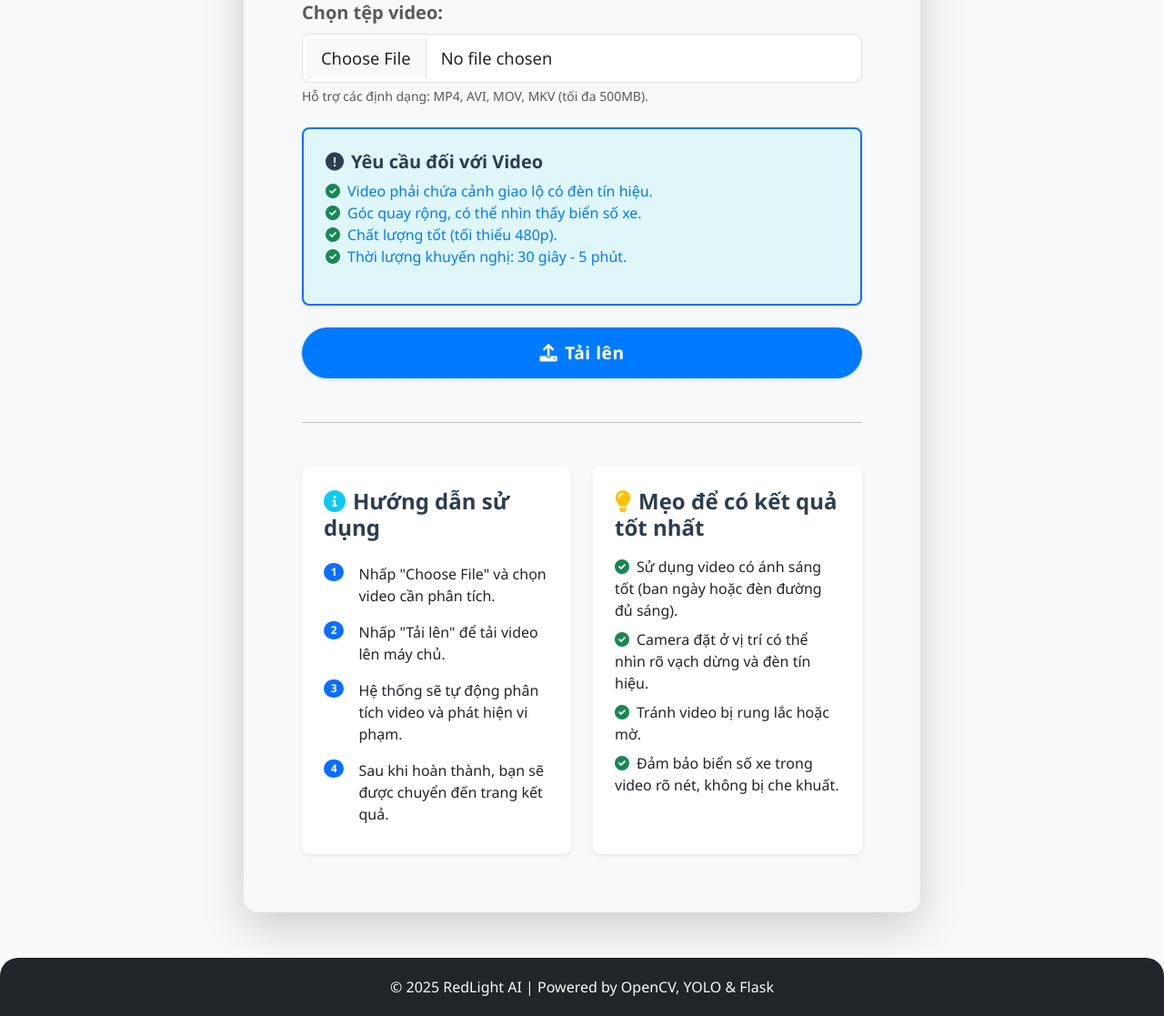
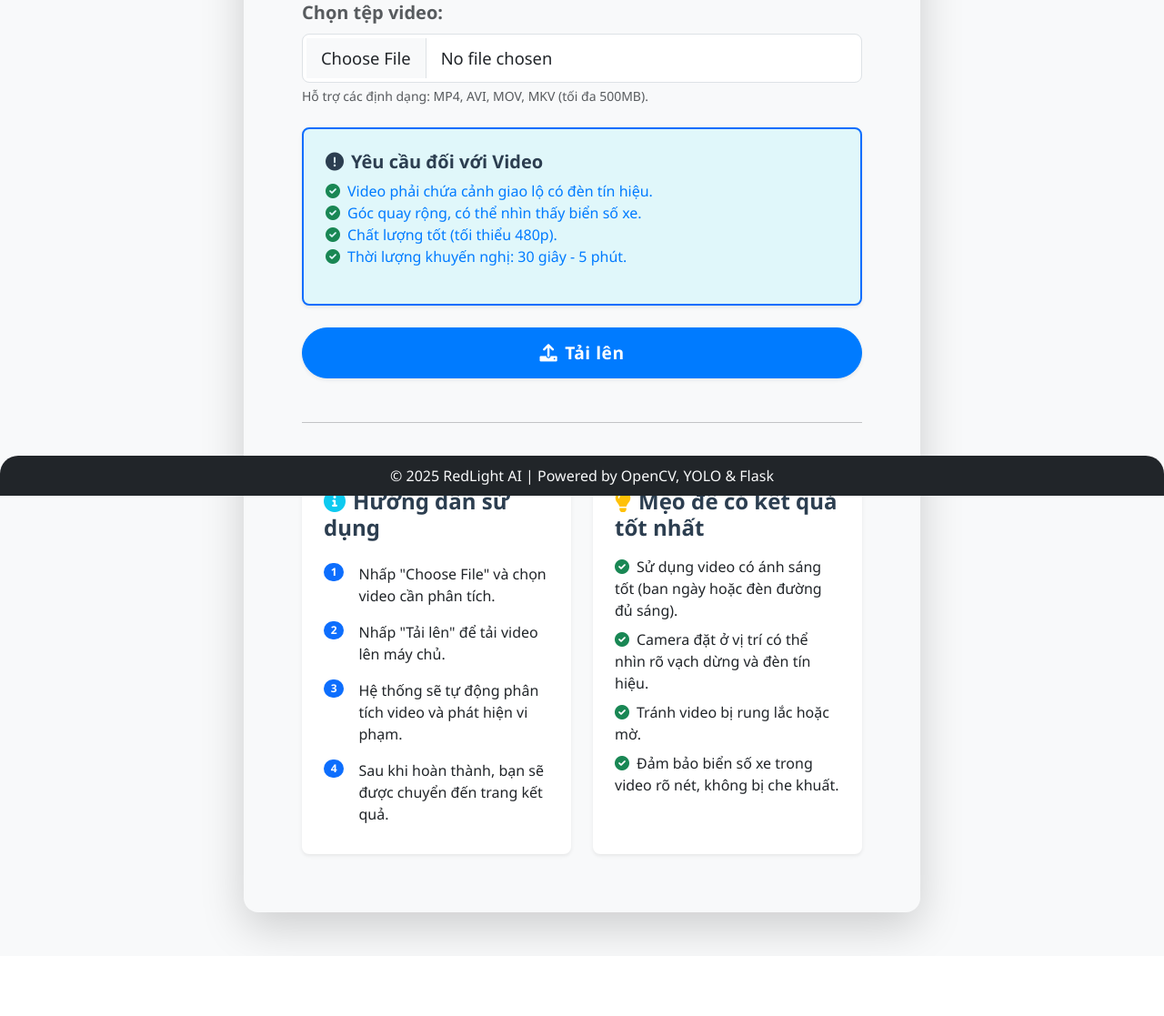
Before and after one commit to ThinhNguyen2005/Web_NhanDienXe, a Flask app: page /upload in a window 1280 px wide. Shown: the part 255-1372 px from the top of the page at 91% size. After the commit the page ends 1300 px from the top, so only its background shows below. Run offline with Flask 3, Linux system fonts and the light colour scheme.

Commit message:
upload giao dien lich su

```diff
--- a/static/css/style.css
+++ b/static/css/style.css
@@ -53,8 +53,10 @@ body {
 
 /* Footer */
 footer {
-    margin-top: 50px;
-    padding: 20px;
+    position: fixed; /* Dính cố định vào màn hình */
+    bottom: 0;      /* Luôn ở cuối */
+    width: 100%;    /* Chiếm toàn bộ chiều ngang */
+    padding: 10px;
     background-color: #212529;
     color: #adb5bd;
     text-align: center;
```
